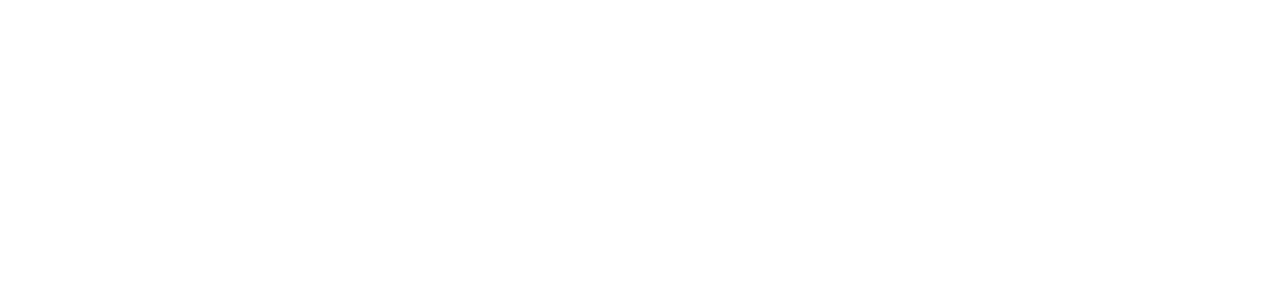
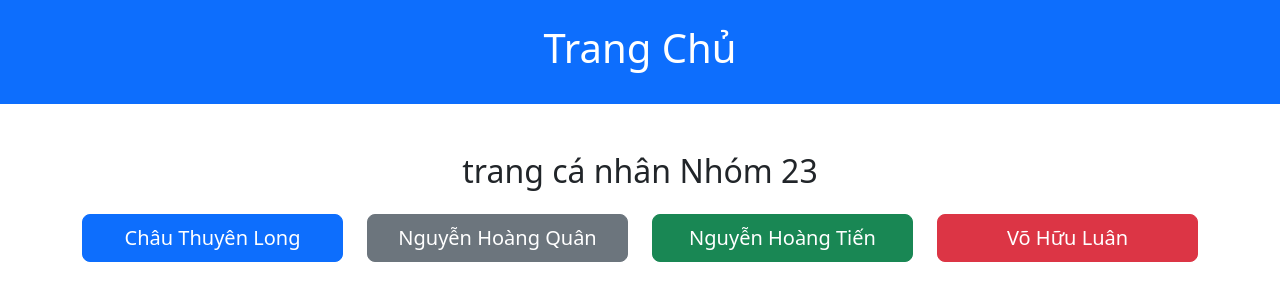
Before and after one commit to NGHoangTien/Nhom23_KTraPTPM.io, a plain HTML site: page Nhom23/Nhom23_Project/index.html in a window 1280 px wide. Drawn offline with nearby package versions, Linux system fonts and the light colour scheme.

Commit message:
cap nhat index.html, xóa LICENSE

```diff
--- a/Nhom23/Nhom23_Project/index.html
+++ b/Nhom23/Nhom23_Project/index.html
@@ -0,0 +1,36 @@
+<!DOCTYPE html>
+<html lang="vi">
+<head>
+    <meta charset="UTF-8">
+    <meta name="viewport" content="width=device-width, initial-scale=1.0">
+    <title>Trang Chủ</title>
+    <link rel="stylesheet" href="https://cdn.jsdelivr.net/npm/bootstrap@5.3.0/dist/css/bootstrap.min.css">
+</head>
+<body>
+    <header class="bg-primary text-white text-center py-4">
+        <h1>Trang Chủ</h1>
+    </header>
+
+    <div class="container mt-5 text-center">
+        <h2> trang cá nhân Nhóm 23</h2>
+        <div class="row justify-content-center mt-4">
+            <div class="col-md-3">
+                <a href="students/chauthuyenlong.html" class="btn btn-primary btn-lg w-100 mb-3">Châu Thuyên Long</a>
+            </div>
+            <div class="col-md-3">
+                <a href="students/NguyenHoangQuan.html" class="btn btn-secondary btn-lg w-100 mb-3">Nguyễn Hoàng Quân</a>
+            </div>
+            <div class="col-md-3">
+                <a href="students/NguyenHoangTien.html" class="btn btn-success btn-lg w-100 mb-3">Nguyễn Hoàng Tiến</a>
+            </div>
+            <div class="col-md-3">
+                <a href="students/VoHuuLuan.html" class="btn btn-danger btn-lg w-100 mb-3">Võ Hữu Luân</a>
+            </div>
+        </div>
+    </div>
+
+
+
+    <script src="https://cdn.jsdelivr.net/npm/bootstrap@5.3.0/dist/js/bootstrap.bundle.min.js"></script>
+</body>
+</html>
```
Also changed, not shown: Nhom23/Nhom23_Project/students/NguyenHoangTien.html (+1 -3 lines), 1 other file.
